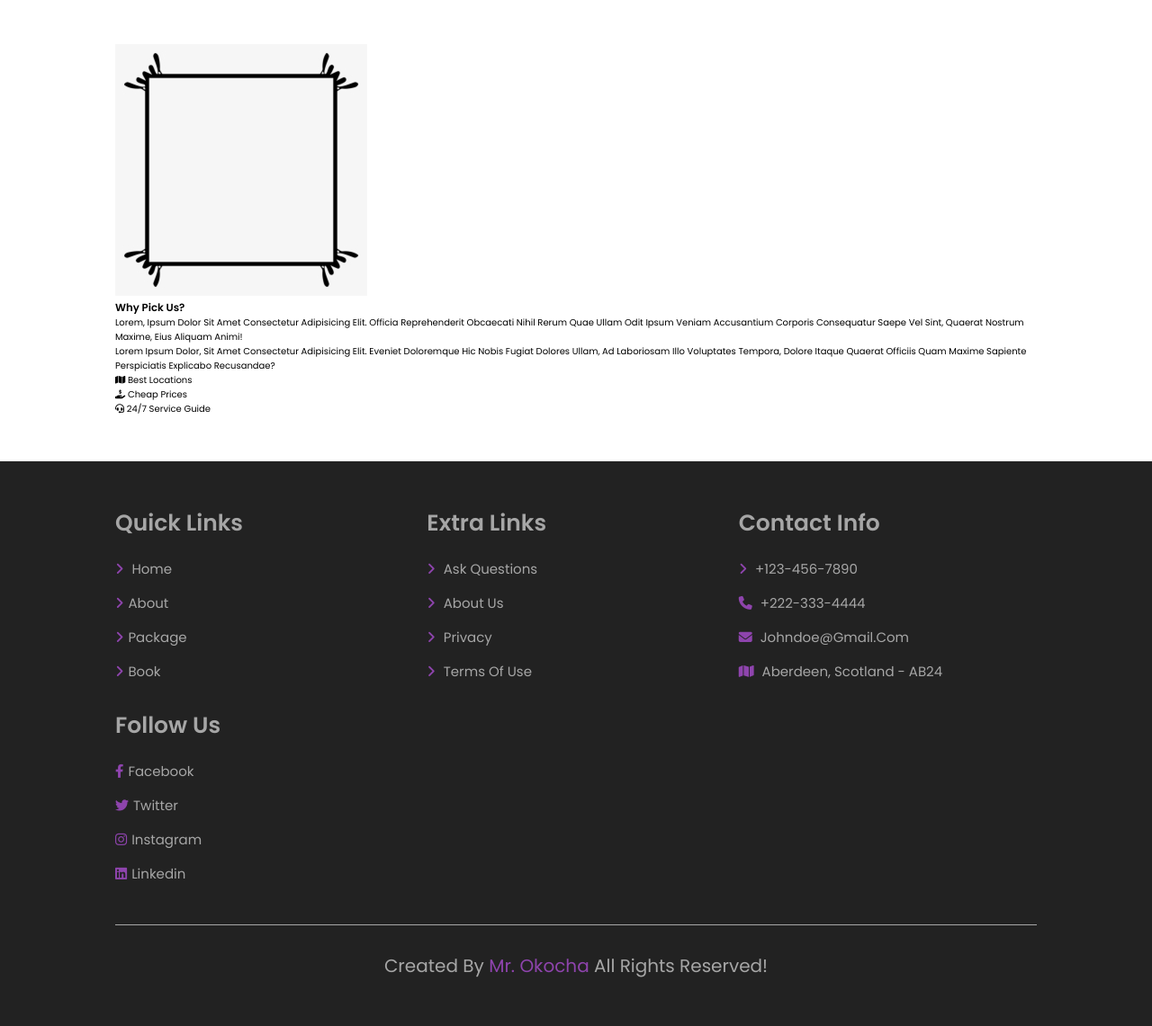
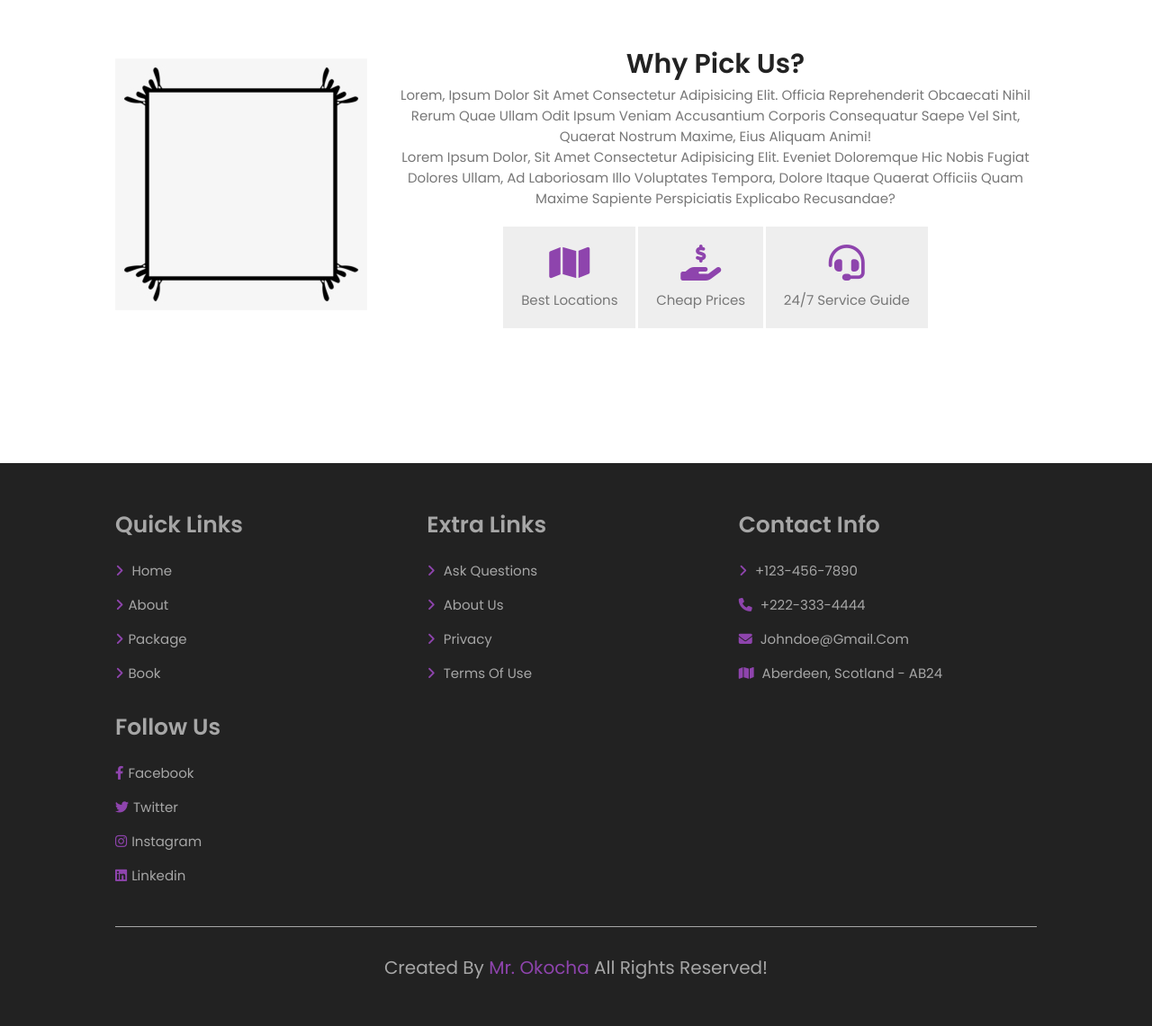
Before and after one commit to Mrcream007/Port1, a PHP site: page /about.php in a window 1280 px wide. Shown: the part 479-1620 px from the top of the page at 90% size. Before the commit the page ends 1566 px from the top, so only its background shows below. Run offline with PHP 8.4, Linux system fonts and the light colour scheme.

Commit message:
about section/images

```diff
--- a/about.php
+++ b/about.php
@@ -37,7 +37,7 @@
 
 
     <!--end of header-->
-    <div class="heading" style="background:url(images/snowy-mountain-landscape.jpg) no-repeat">
+    <div class="heading" style="background:url(images/Canvastudentsbanner\ \(2\).jpeg) no-repeat">
         <h1>about us</h1>
     </div>
 
@@ -76,6 +76,18 @@
     </section>
 
     <!-- about section ends -->
+
+    <!-- reviews section starts -->
+
+    <section class="reviews">
+
+        <div class="reviews-slider">
+
+        </div>
+
+    </section>
+
+    <!-- reviews section ends -->
 
 
 
--- a/css/style.css
+++ b/css/style.css
@@ -342,7 +342,62 @@ section{
     padding: 1rem 0;
 }
 
+.about{
+    display: flex;
+    align-items: center;
+    flex-wrap: wrap;
+    gap: 3rem;
+}
 
+.about .image{
+    flex: 1 1 41rem;
+}
+
+.about .image img{
+    width: 100%;
+}
+
+.about .content{
+    flex: 1 1 41rem;
+    text-align: center;
+}
+
+.about .content h3{
+    font-size: 3rem;
+    color: var(--black);
+}
+
+.about .content p{
+    font-size: 1.5rem;
+    color: var(--light-black);
+    line-height: 1rem 0;
+}
+
+.about .content .icons-container{
+    margin-top: 2rem;
+    display: inline-flex;
+    flex-wrap: wrap;
+    gap: 1rem;
+    align-items: flex-end;
+}
+
+.about .content .icons-container .icons{
+    background: var(--light-bg);
+    padding: 2rem;
+    flex: 1 1 16rem;
+}
+
+.about .content .icons-container .icons i{
+    font-size: 4rem;
+    margin-bottom: 1rem;
+    color: var(--main-color);
+}
+
+.about .content .icons-container .icons span{
+    font-size: 1.5rem;
+    color: var(--light-black);
+    display: block;
+}
 
 
 
```
Also changed, not shown: images/Canvastudentsbanner (2).jpeg (added), images/download.jfif (added), images/grey-geometrical-shapes-background.jpg (added), images/image0.jpeg (added), images/ladychinese.jpg (added).
